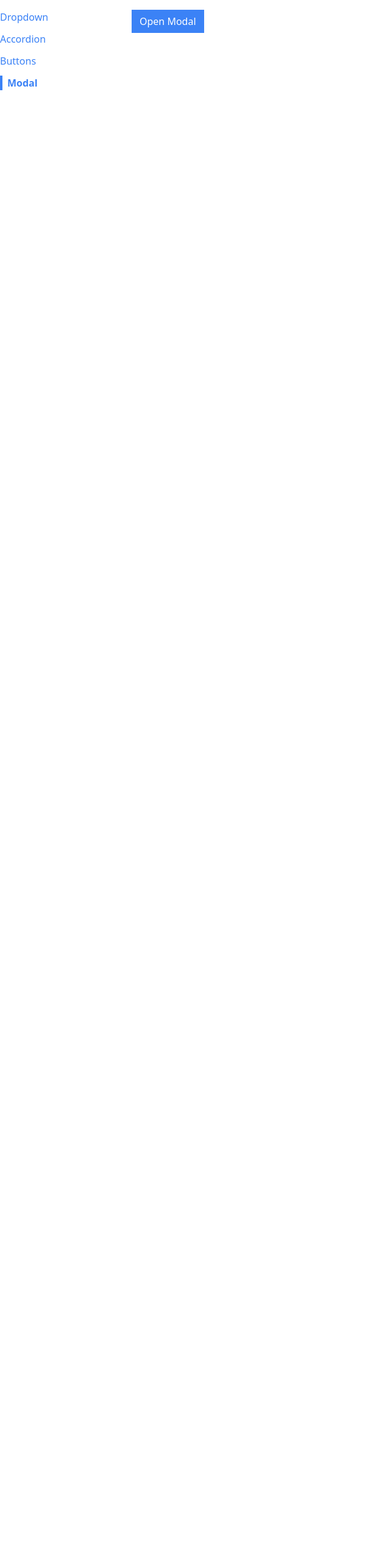
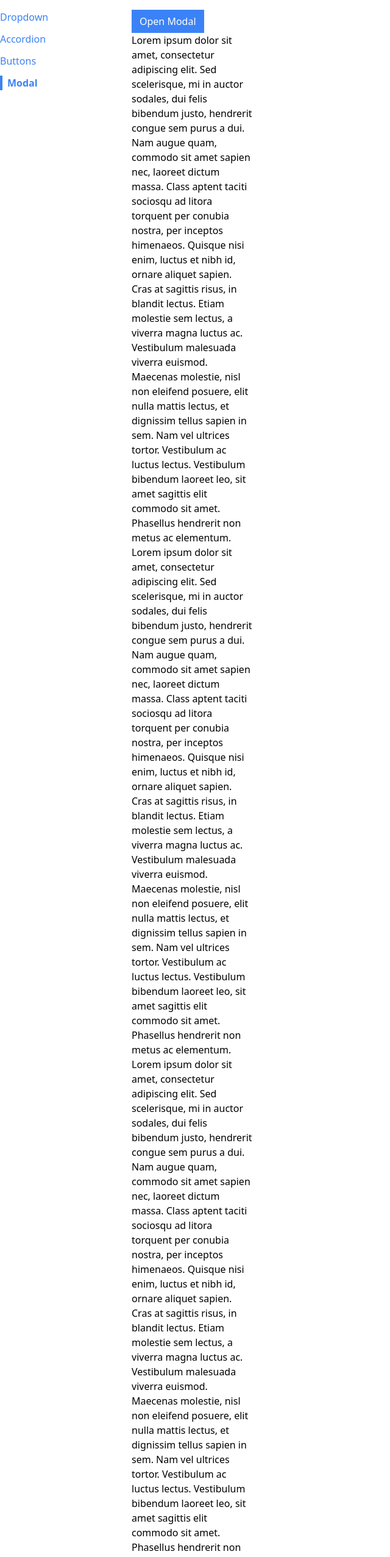
Before and after one commit to VsevolodPantjukhin/comps, a React (Create React App) app: page /modal in a window 1280 px wide. Shown: the top 2554 px of the page at 61% size, without its empty margins (0-640 px from the left). Before the commit the page ends 800 px from the top, so only its background shows below. Built offline with nearby package versions, Linux system fonts and the light colour scheme.

Commit message:
One Small Bug

```diff
--- a/src/pages/ModalPage.js
+++ b/src/pages/ModalPage.js
@@ -31,6 +31,146 @@ const ModalPage = () => {
         Open Modal
       </Button>
       {showModal && modal}
+      <p>
+        Lorem ipsum dolor sit amet, consectetur adipiscing elit. Sed
+        scelerisque, mi in auctor sodales, dui felis bibendum justo, hendrerit
+        congue sem purus a dui. Nam augue quam, commodo sit amet sapien nec,
+        laoreet dictum massa. Class aptent taciti sociosqu ad litora torquent
+        per conubia nostra, per inceptos himenaeos. Quisque nisi enim, luctus et
+        nibh id, ornare aliquet sapien. Cras at sagittis risus, in blandit
+        lectus. Etiam molestie sem lectus, a viverra magna luctus ac. Vestibulum
+        malesuada viverra euismod. Maecenas molestie, nisl non eleifend posuere,
+        elit nulla mattis lectus, et dignissim tellus sapien in sem. Nam vel
+        ultrices tortor. Vestibulum ac luctus lectus. Vestibulum bibendum
+        laoreet leo, sit amet sagittis elit commodo sit amet. Phasellus
+        hendrerit non metus ac elementum.
+      </p>
+      <p>
+        Lorem ipsum dolor sit amet, consectetur adipiscing elit. Sed
+        scelerisque, mi in auctor sodales, dui felis bibendum justo, hendrerit
+        congue sem purus a dui. Nam augue quam, commodo sit amet sapien nec,
+        laoreet dictum massa. Class aptent taciti sociosqu ad litora torquent
+        per conubia nostra, per inceptos himenaeos. Quisque nisi enim, luctus et
+        nibh id, ornare aliquet sapien. Cras at sagittis risus, in blandit
+        lectus. Etiam molestie sem lectus, a viverra magna luctus ac. Vestibulum
+        malesuada viverra euismod. Maecenas molestie, nisl non eleifend posuere,
+        elit nulla mattis lectus, et dignissim tellus sapien in sem. Nam vel
+        ultrices tortor. Vestibulum ac luctus lectus. Vestibulum bibendum
+        laoreet leo, sit amet sagittis elit commodo sit amet. Phasellus
+        hendrerit non metus ac elementum.
+      </p>
+      <p>
+        Lorem ipsum dolor sit amet, consectetur adipiscing elit. Sed
+        scelerisque, mi in auctor sodales, dui felis bibendum justo, hendrerit
+        congue sem purus a dui. Nam augue quam, commodo sit amet sapien nec,
+        laoreet dictum massa. Class aptent taciti sociosqu ad litora torquent
+        per conubia nostra, per inceptos himenaeos. Quisque nisi enim, luctus et
+        nibh id, ornare aliquet sapien. Cras at sagittis risus, in blandit
+        lectus. Etiam molestie sem lectus, a viverra magna luctus ac. Vestibulum
+        malesuada viverra euismod. Maecenas molestie, nisl non eleifend posuere,
+        elit nulla mattis lectus, et dignissim tellus sapien in sem. Nam vel
+        ultrices tortor. Vestibulum ac luctus lectus. Vestibulum bibendum
+        laoreet leo, sit amet sagittis elit commodo sit amet. Phasellus
+        hendrerit non metus ac elementum.
+      </p>
+      <p>
+        Lorem ipsum dolor sit amet, consectetur adipiscing elit. Sed
+        scelerisque, mi in auctor sodales, dui felis bibendum justo, hendrerit
+        congue sem purus a dui. Nam augue quam, commodo sit amet sapien nec,
+        laoreet dictum massa. Class aptent taciti sociosqu ad litora torquent
+        per conubia nostra, per inceptos himenaeos. Quisque nisi enim, luctus et
+        nibh id, ornare aliquet sapien. Cras at sagittis risus, in blandit
+        lectus. Etiam molestie sem lectus, a viverra magna luctus ac. Vestibulum
+        malesuada viverra euismod. Maecenas molestie, nisl non eleifend posuere,
+        elit nulla mattis lectus, et dignissim tellus sapien in sem. Nam vel
+        ultrices tortor. Vestibulum ac luctus lectus. Vestibulum bibendum
+        laoreet leo, sit amet sagittis elit commodo sit amet. Phasellus
+        hendrerit non metus ac elementum.
+      </p>
+      <p>
+        Lorem ipsum dolor sit amet, consectetur adipiscing elit. Sed
+        scelerisque, mi in auctor sodales, dui felis bibendum justo, hendrerit
+        congue sem purus a dui. Nam augue quam, commodo sit amet sapien nec,
+        laoreet dictum massa. Class aptent taciti sociosqu ad litora torquent
+        per conubia nostra, per inceptos himenaeos. Quisque nisi enim, luctus et
+        nibh id, ornare aliquet sapien. Cras at sagittis risus, in blandit
+        lectus. Etiam molestie sem lectus, a viverra magna luctus ac. Vestibulum
+        malesuada viverra euismod. Maecenas molestie, nisl non eleifend posuere,
+        elit nulla mattis lectus, et dignissim tellus sapien in sem. Nam vel
+        ultrices tortor. Vestibulum ac luctus lectus. Vestibulum bibendum
+        laoreet leo, sit amet sagittis elit commodo sit amet. Phasellus
+        hendrerit non metus ac elementum.
+      </p>
+      <p>
+        Lorem ipsum dolor sit amet, consectetur adipiscing elit. Sed
+        scelerisque, mi in auctor sodales, dui felis bibendum justo, hendrerit
+        congue sem purus a dui. Nam augue quam, commodo sit amet sapien nec,
+        laoreet dictum massa. Class aptent taciti sociosqu ad litora torquent
+        per conubia nostra, per inceptos himenaeos. Quisque nisi enim, luctus et
+        nibh id, ornare aliquet sapien. Cras at sagittis risus, in blandit
+        lectus. Etiam molestie sem lectus, a viverra magna luctus ac. Vestibulum
+        malesuada viverra euismod. Maecenas molestie, nisl non eleifend posuere,
+        elit nulla mattis lectus, et dignissim tellus sapien in sem. Nam vel
+        ultrices tortor. Vestibulum ac luctus lectus. Vestibulum bibendum
+        laoreet leo, sit amet sagittis elit commodo sit amet. Phasellus
+        hendrerit non metus ac elementum.
+      </p>
+      <p>
+        Lorem ipsum dolor sit amet, consectetur adipiscing elit. Sed
+        scelerisque, mi in auctor sodales, dui felis bibendum justo, hendrerit
+        congue sem purus a dui. Nam augue quam, commodo sit amet sapien nec,
+        laoreet dictum massa. Class aptent taciti sociosqu ad litora torquent
+        per conubia nostra, per inceptos himenaeos. Quisque nisi enim, luctus et
+        nibh id, ornare aliquet sapien. Cras at sagittis risus, in blandit
+        lectus. Etiam molestie sem lectus, a viverra magna luctus ac. Vestibulum
+        malesuada viverra euismod. Maecenas molestie, nisl non eleifend posuere,
+        elit nulla mattis lectus, et dignissim tellus sapien in sem. Nam vel
+        ultrices tortor. Vestibulum ac luctus lectus. Vestibulum bibendum
+        laoreet leo, sit amet sagittis elit commodo sit amet. Phasellus
+        hendrerit non metus ac elementum.
+      </p>
+      <p>
+        Lorem ipsum dolor sit amet, consectetur adipiscing elit. Sed
+        scelerisque, mi in auctor sodales, dui felis bibendum justo, hendrerit
+        congue sem purus a dui. Nam augue quam, commodo sit amet sapien nec,
+        laoreet dictum massa. Class aptent taciti sociosqu ad litora torquent
+        per conubia nostra, per inceptos himenaeos. Quisque nisi enim, luctus et
+        nibh id, ornare aliquet sapien. Cras at sagittis risus, in blandit
+        lectus. Etiam molestie sem lectus, a viverra magna luctus ac. Vestibulum
+        malesuada viverra euismod. Maecenas molestie, nisl non eleifend posuere,
+        elit nulla mattis lectus, et dignissim tellus sapien in sem. Nam vel
+        ultrices tortor. Vestibulum ac luctus lectus. Vestibulum bibendum
+        laoreet leo, sit amet sagittis elit commodo sit amet. Phasellus
+        hendrerit non metus ac elementum.
+      </p>
+      <p>
+        Lorem ipsum dolor sit amet, consectetur adipiscing elit. Sed
+        scelerisque, mi in auctor sodales, dui felis bibendum justo, hendrerit
+        congue sem purus a dui. Nam augue quam, commodo sit amet sapien nec,
+        laoreet dictum massa. Class aptent taciti sociosqu ad litora torquent
+        per conubia nostra, per inceptos himenaeos. Quisque nisi enim, luctus et
+        nibh id, ornare aliquet sapien. Cras at sagittis risus, in blandit
+        lectus. Etiam molestie sem lectus, a viverra magna luctus ac. Vestibulum
+        malesuada viverra euismod. Maecenas molestie, nisl non eleifend posuere,
+        elit nulla mattis lectus, et dignissim tellus sapien in sem. Nam vel
+        ultrices tortor. Vestibulum ac luctus lectus. Vestibulum bibendum
+        laoreet leo, sit amet sagittis elit commodo sit amet. Phasellus
+        hendrerit non metus ac elementum.
+      </p>
+      <p>
+        Lorem ipsum dolor sit amet, consectetur adipiscing elit. Sed
+        scelerisque, mi in auctor sodales, dui felis bibendum justo, hendrerit
+        congue sem purus a dui. Nam augue quam, commodo sit amet sapien nec,
+        laoreet dictum massa. Class aptent taciti sociosqu ad litora torquent
+        per conubia nostra, per inceptos himenaeos. Quisque nisi enim, luctus et
+        nibh id, ornare aliquet sapien. Cras at sagittis risus, in blandit
+        lectus. Etiam molestie sem lectus, a viverra magna luctus ac. Vestibulum
+        malesuada viverra euismod. Maecenas molestie, nisl non eleifend posuere,
+        elit nulla mattis lectus, et dignissim tellus sapien in sem. Nam vel
+        ultrices tortor. Vestibulum ac luctus lectus. Vestibulum bibendum
+        laoreet leo, sit amet sagittis elit commodo sit amet. Phasellus
+        hendrerit non metus ac elementum.
+      </p>
     </div>
   );
 };
```
